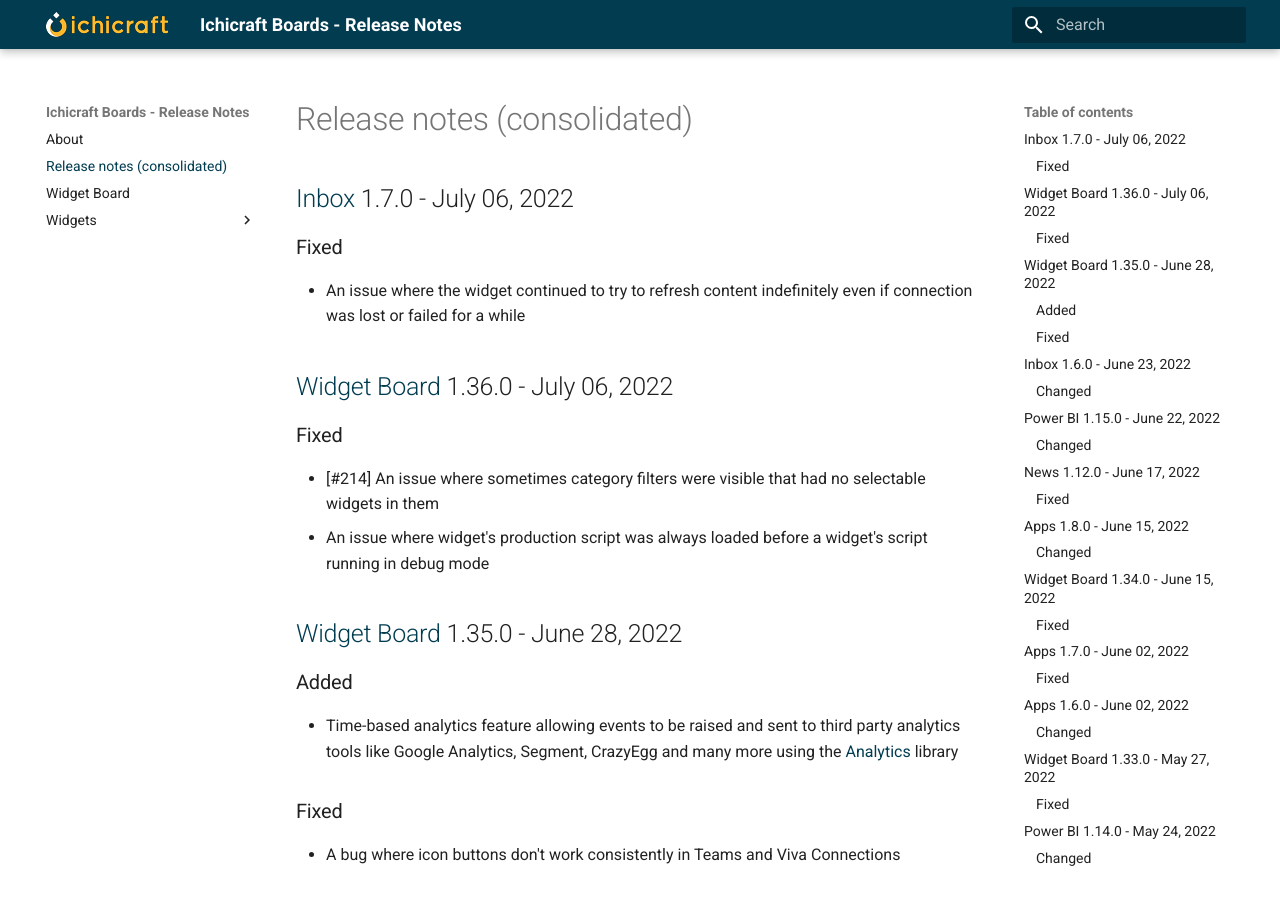
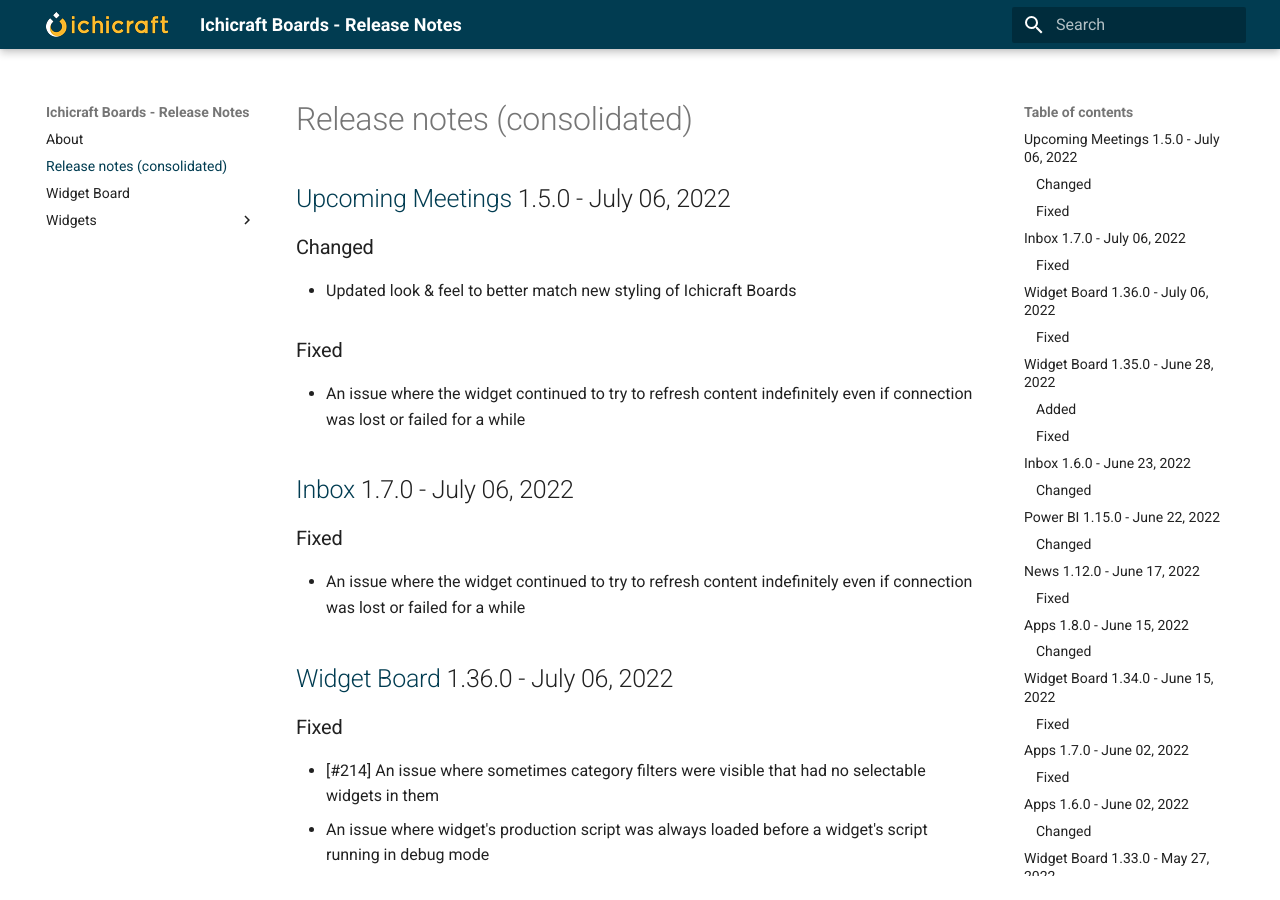
Before and after one commit to ichicraft/widgets-docs, an MkDocs documentation site: the page built from docs/Release-notes-(consolidated).md, in a window 1280 px wide and 900 px high. Built offline with MkDocs 1.6.1 and Material for MkDocs 9.7.7, drawn with Linux system fonts in a browser that asks for light colours.

Commit message:
Release notes updated by BuildService

```diff
--- a/docs/Release-notes-(consolidated).md
+++ b/docs/Release-notes-(consolidated).md
@@ -1,3 +1,11 @@
+## [Upcoming Meetings](./Widgets/Upcoming Meetings.md) 1.5.0 - July 06, 2022
+
+### Changed
+- Updated look &amp; feel to better match new styling of Ichicraft Boards
+
+### Fixed
+- An issue where the widget continued to try to refresh content indefinitely even if connection was lost or failed for a while
+
 ## [Inbox](./Widgets/Inbox.md) 1.7.0 - July 06, 2022
 
 ### Fixed
```
Also changed, not shown: docs/Widgets/Upcoming Meetings.md (+8 -0 lines).
